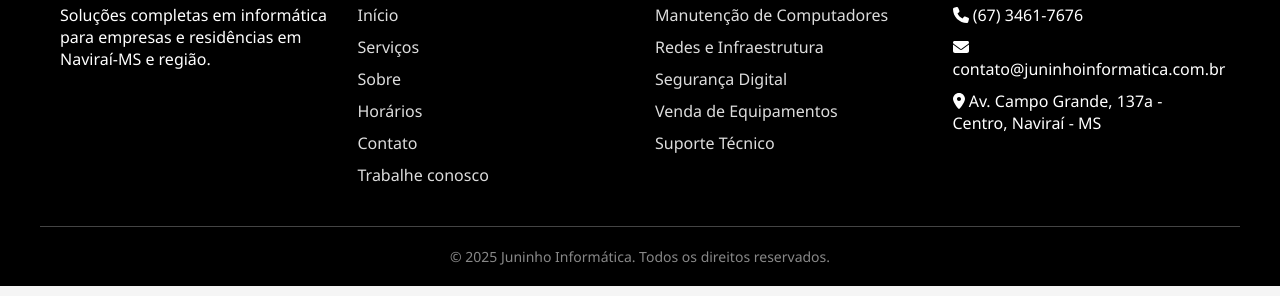
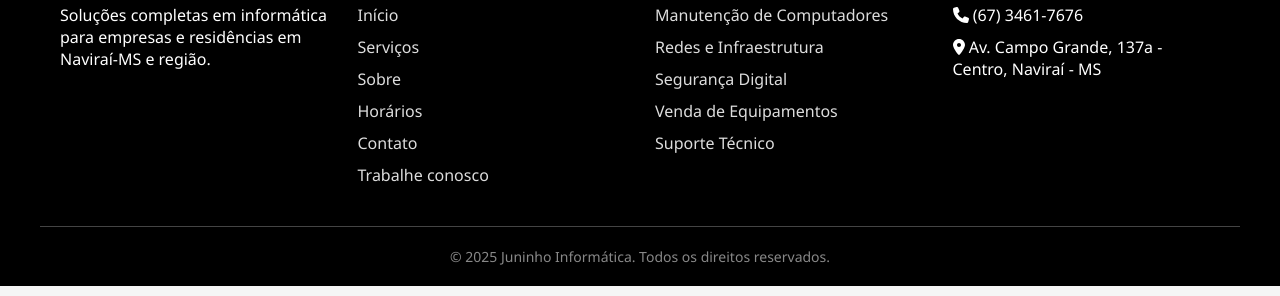
Before and after one commit to edsonmsantos/Site-Juninho-Inform-tica, a plain HTML site: page index.html in a window 1280 px wide. Shown: the part 3426-3722 px from the top of the page. Drawn offline with Linux system fonts and the light colour scheme.

Commit message:
Update index.html

```diff
--- a/index.html
+++ b/index.html
@@ -761,7 +761,6 @@
                 <h3>Contato</h3>
                 <ul class="footer-links">
                     <li><i class="fas fa-phone"></i> (67) 3461-7676</li>
-                    <li><i class="fas fa-envelope"></i> contato@juninhoinformatica.com.br</li>
                     <li><i class="fas fa-map-marker-alt"></i> Av. Campo Grande, 137a - Centro, Naviraí - MS</li>
                 </ul>
             </div>
```
